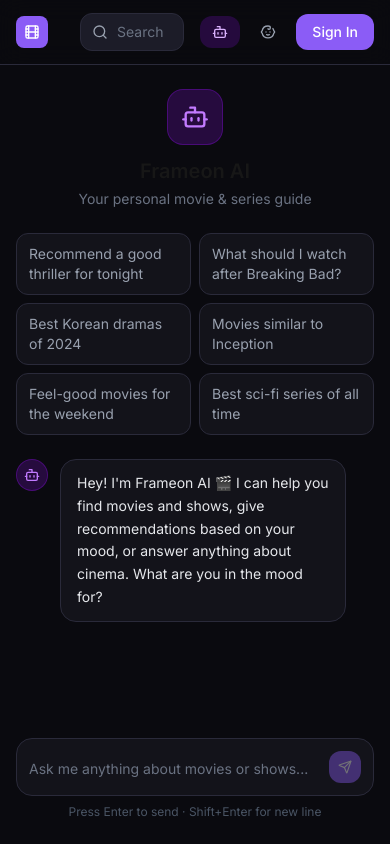
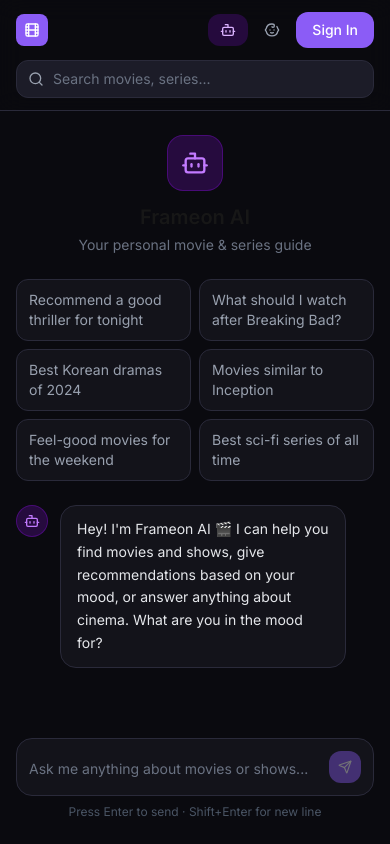
Before and after one commit to Vashist-V/Frameon-Frontend, a Next.js app: page /ai in a window 390 px wide. Built offline with nearby package versions, Linux system fonts and the light colour scheme; no server answers.

Commit message:
Fix navbar search on mobile

```diff
--- a/components/Navbar.tsx
+++ b/components/Navbar.tsx
@@ -81,9 +81,9 @@
 
     return (
         <header className="sticky top-0 z-50 bg-[#0a0a0f]/90 backdrop-blur-md border-b border-[#2a2a3a]">
-            <div className="max-w-7xl mx-auto px-4 h-16 flex items-center gap-4">
+            <div className="max-w-7xl mx-auto px-4 min-h-16 py-3 sm:py-0 flex flex-wrap sm:flex-nowrap items-center gap-3 sm:gap-4">
                 {/* Logo */}
-                <Link href="/explore" className="flex items-center gap-2 mr-4 flex-shrink-0">
+                <Link href="/explore" className="order-1 flex items-center gap-2 sm:mr-4 flex-shrink-0">
                     <div className="w-8 h-8 bg-[#8b5cf6] rounded-lg flex items-center justify-center">
                         <Film className="w-4 h-4 text-white" />
                     </div>
@@ -91,7 +91,7 @@
                 </Link>
 
                 {/* Search bar */}
-                <form onSubmit={handleSearch} className="flex-1 max-w-md">
+                <form onSubmit={handleSearch} className="order-3 w-full flex-none sm:order-2 sm:flex-1 sm:max-w-md">
                     <div className="relative">
                         <Search className="absolute left-3 top-1/2 -translate-y-1/2 w-4 h-4 text-gray-400" />
                         <input
@@ -118,11 +118,18 @@
                                         const type = item.media_type || "movie";
                                         const year = mediaYear(item);
 
+                                        const href = `/player/${type}/${item.id}`;
+
                                         return (
                                             <Link
                                                 key={`${type}-${item.id}`}
-                                                href={`/player/${type}/${item.id}`}
-                                                onMouseDown={() => setSuggestionsOpen(false)}
+                                                href={href}
+                                                onClick={(event) => {
+                                                    event.preventDefault();
+                                                    setSuggestionsOpen(false);
+                                                    setSearchQ("");
+                                                    router.push(href);
+                                                }}
                                                 className="flex items-center gap-3 px-3 py-2.5 hover:bg-white/5 transition-colors"
                                             >
                                                 <div className="relative h-12 w-8 flex-shrink-0 overflow-hidden rounded bg-[#1c1c28]">
@@ -160,7 +167,7 @@
                 </form>
 
                 {/* Nav actions */}
-                <div className="flex items-center gap-2 ml-auto">
+                <div className="order-2 sm:order-3 flex items-center gap-1 sm:gap-2 ml-auto">
                     <Link
                         href="/ai"
                         className={`flex items-center gap-1.5 text-sm px-3 py-2 rounded-xl transition-colors ${pathname === "/ai"
```
